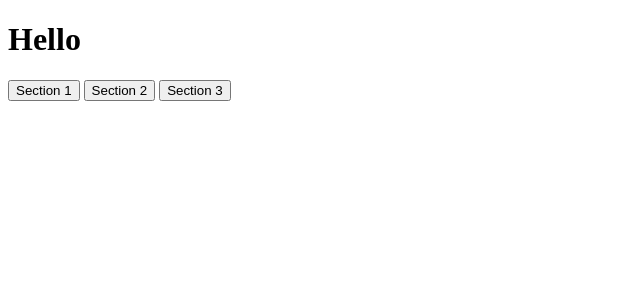
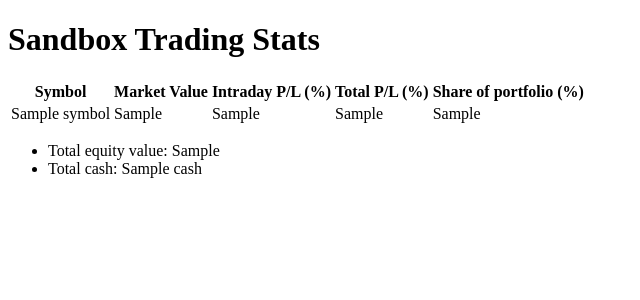
Before and after one commit to canarseven/alpacafrontend, a Django app: template templates/frontend/index.html in a window 1280 px wide. Shown: the top 300 px of the page, without its empty margins (0-640 px from the left). Run offline with Django 4.2, Linux system fonts and the light colour scheme; the template is opened without the code that fills it: most values are stand-ins (such as "Sample title", 1, 10 or a date in 2020).

Commit message:
Setup minimal working version

```diff
--- a/frontend/urls.py
+++ b/frontend/urls.py
@@ -3,5 +3,4 @@ from . import views
 
 urlpatterns = [
     path("", views.index, name='index'),
-    path("sections/<int:num>", views.section, name='section'),
 ]
--- a/templates/frontend/index.html
+++ b/templates/frontend/index.html
@@ -2,41 +2,32 @@
 <html>
 <head>
     <title>Alpaca Strategy Statistics</title>
-        <script>
-
-            //  This function communicates with django (backend)
-
-            function showSection(section) {
-                fetch(`/sections/${section}`)
-                .then(response => response.text())
-                .then(text => {
-                    console.log(text);
-                    document.querySelector('#content').innerHTML = text;
-                });
-
-            }
-
-
-            document.addEventListener("DOMContentLoaded", function() {
-                document.querySelectorAll('button').forEach(button => {
-                    button.onclick = function() {
-                        showSection(this.dataset.section)
-                    }
-                })
-            });
-
-
-        </script>
 </head>
 <body>
-        <h1>Hello</h1>
-        <button data-section="1">Section 1</button>
-        <button data-section="2">Section 2</button>
-        <button data-section="3">Section 3</button>
+<h1>Sandbox Trading Stats</h1>
+<div id="content">
+    <table class="table table-striped">
+        <tr>
+            <th>Symbol</th>
+            <th>Market Value</th>
+            <th>Intraday P/L (%)</th>
+            <th>Total P/L (%)</th>
+            <th>Share of portfolio (%)</th>
 
-        <!-- Contents loaded from server is inserted here by javascript -->
-        <div id="content">
-
+            {% for key, position in positions.iterrows %}
+                <tr>
+                    <td>{{ position.symbol }}</td>
+                    <td>{{ position.market_value }}</td>
+                    <td>{{ position.unrealized_intraday_plpc }}</td>
+                    <td>{{ position.unrealized_plpc }}</td>
+                    <td>{{ position.share_of_portfolio }}</td>
+                </tr>
+            {% endfor %}
+    </table>
+    <ul>
+        <li>Total equity value: {{ portfolio_val }}</li>
+        <li>Total cash: {{ cash }}</li>
+    </ul>
 </div>
 
 </body>
```
Also changed, not shown: frontend/views.py (+51 -14 lines). Lines whose indentation alone changed are shown as unchanged.
